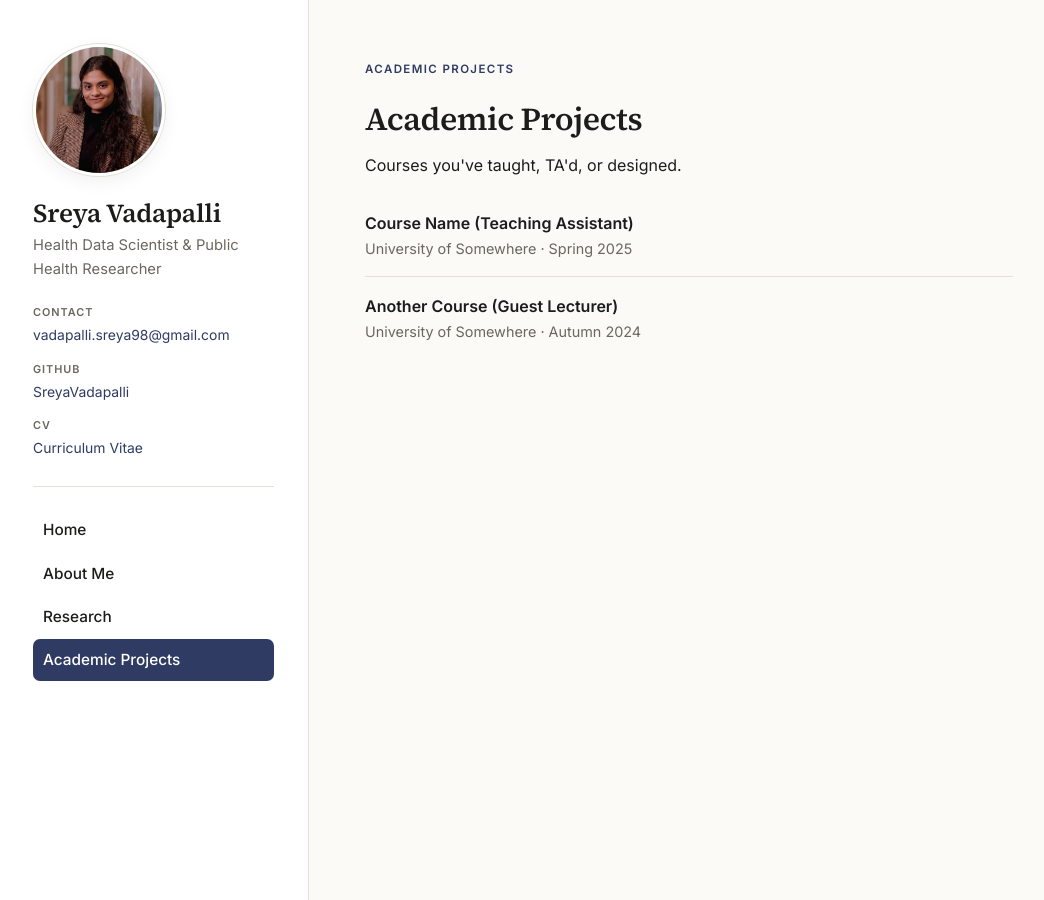
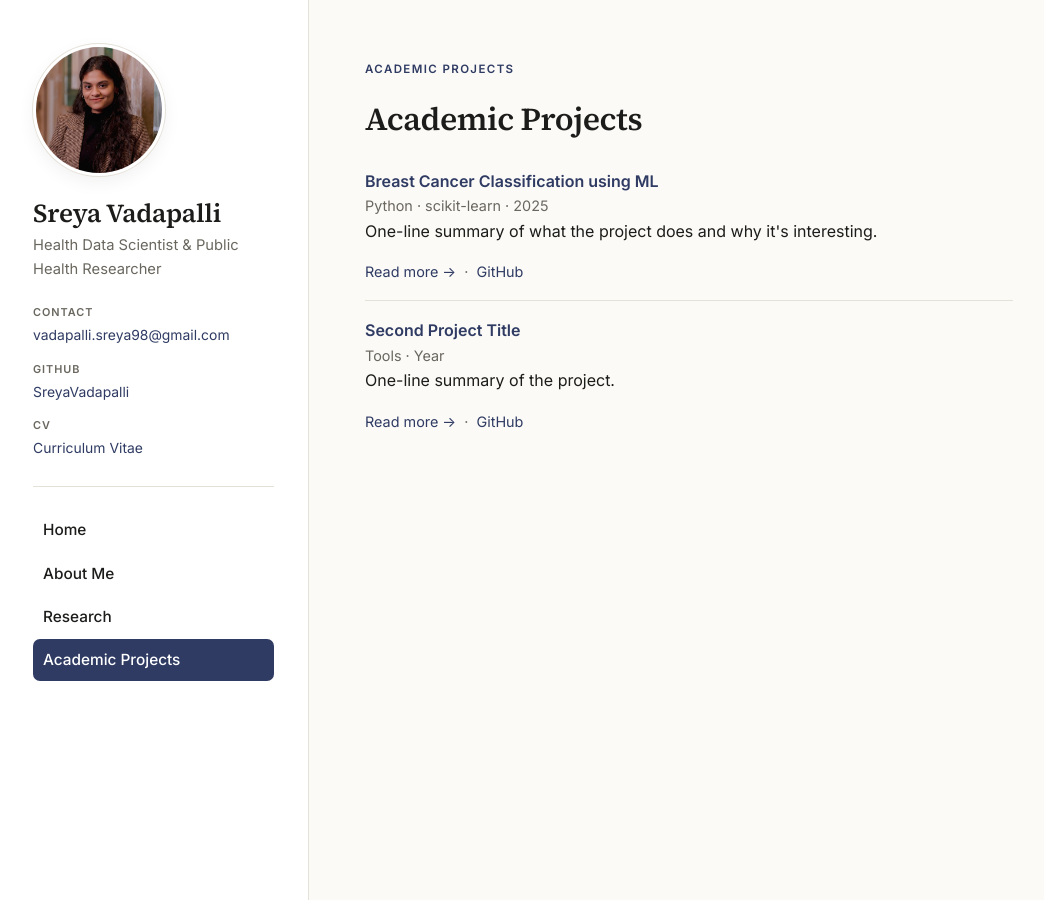
Before and after one commit to SreyaVadapalli/SreyaVadapalli.github.io, a Jekyll site: the page built from academic-projects.html, in a window 1280 px wide. Shown: the whole page, without its empty margins (51-1095 px from the left). Built offline with Jekyll 4.4.1, drawn with Linux system fonts in a browser that asks for light colours.

```diff
--- a/academic-projects.html
+++ b/academic-projects.html
@@ -7,15 +7,30 @@ permalink: /academic-projects/
 <div class="eyebrow">Academic Projects</div>
 <h1>Academic Projects</h1>
 
-<p>Courses you've taught, TA'd, or designed.</p>
-
 <ul class="clean">
   <li>
-    <div class="item-title">Course Name (Teaching Assistant)</div>
-    <div class="item-meta">University of Somewhere · Spring 2025</div>
+    <div class="item-title">
+      <a href="/projects/breast-cancer-classification/">Breast Cancer Classification using ML</a>
+    </div>
+    <div class="item-meta">Python · scikit-learn · 2025</div>
+    <p>One-line summary of what the project does and why it's interesting.</p>
+    <div class="item-meta">
+      <a href="/projects/breast-cancer-classification/">Read more →</a>
+      &nbsp;·&nbsp;
+      <a href="https://github.com/SreyaVadapalli/Breast-cancer-classification-using-ML" target="_blank" rel="noopener">GitHub</a>
+    </div>
   </li>
+
   <li>
-    <div class="item-title">Another Course (Guest Lecturer)</div>
-    <div class="item-meta">University of Somewhere · Autumn 2024</div>
+    <div class="item-title">
+      <a href="/projects/second-project/">Second Project Title</a>
+    </div>
+    <div class="item-meta">Tools · Year</div>
+    <p>One-line summary of the project.</p>
+    <div class="item-meta">
+      <a href="/projects/second-project/">Read more →</a>
+      &nbsp;·&nbsp;
+      <a href="https://github.com/SreyaVadapalli/second-project" target="_blank" rel="noopener">GitHub</a>
+    </div>
   </li>
 </ul>
```
Also changed, not shown: projects/breast-cancer-classification.html (added, +19 -0 lines).
